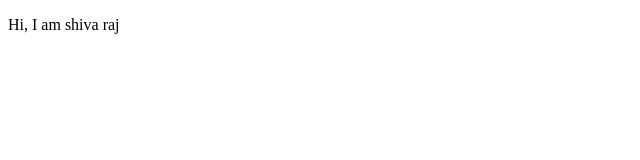
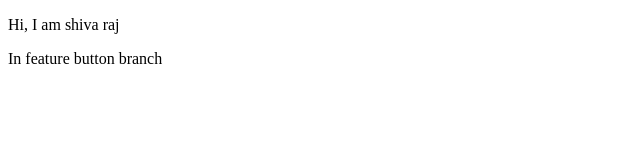
Before and after one commit to ShivaRajSakilam/Learning-Git-GitHub, a plain HTML site: page index.html in a window 1280 px wide. Shown: the whole page, without its empty margins (0-640 px from the left). Drawn offline with Linux system fonts and the light colour scheme.

Commit message:
Playing with branches

```diff
--- a/index.html
+++ b/index.html
@@ -7,5 +7,6 @@
 </head>
 <body>
     <p>Hi, I am shiva raj</p>
+    <p>In feature button branch</p>
 </body>
 </html>
```
